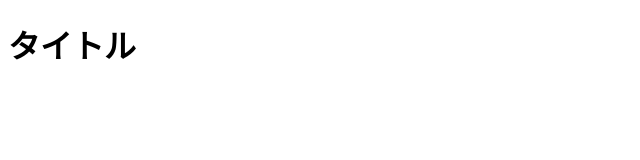
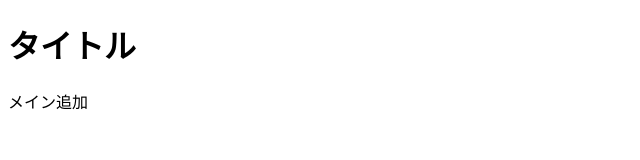
Before and after one commit to arihito/practiceTest_20250515, a plain HTML site: page index.html in a window 1280 px wide. Shown: the full height of the page, 0-640 px from the left. Drawn offline with Linux system fonts and the light colour scheme.

Commit message:
main追加

```diff
--- a/index.html
+++ b/index.html
@@ -7,5 +7,6 @@
 </head>
 <body>
     <h1>タイトル</h1>
+    <p>メイン追加</p>
 </body>
 </html>
```
